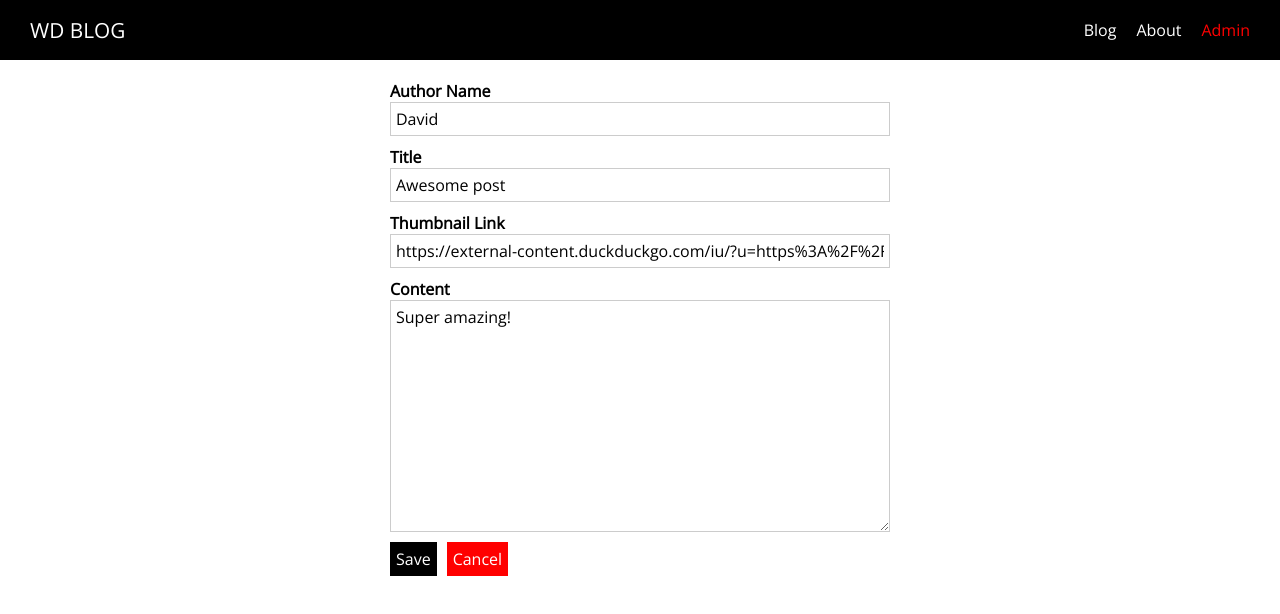
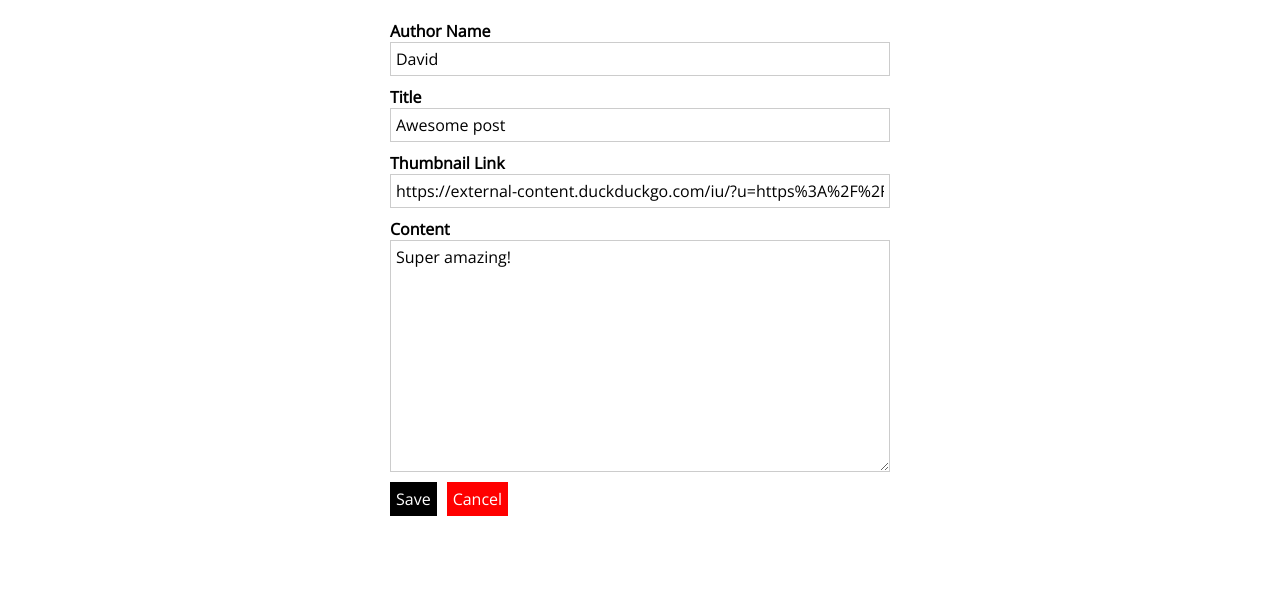
Before and after one commit to DasolPark/Max_NuxtJS_Blogs, a Nuxt app: page /admin/1 in a window 1280 px wide. Shown: the top 614 px of the page. Built offline with nearby package versions, Linux system fonts and the light colour scheme.

Commit message:
37. Adding a Separate Layout to the Admin Area

```diff
--- /dev/null
+++ b/layouts/admin.vue
@@ -0,0 +1,18 @@
+<template>
+  <div>
+    <Nuxt />
+  </div>
+</template>
+
+<script>
+</script>
+
+<style>
+html{
+  font-family: 'Open Sans', sans-serif;
+}
+
+body{
+  margin:0;
+}
+</style>
--- /dev/null
+++ b/layouts/error.vue
@@ -0,0 +1,22 @@
+<template>
+  <div class="error-page">
+    <h1>Oops, something went wrong!</h1>
+    <p>Back to <a href="/">safety</a>!</p>
+  </div>
+</template>
+
+<style scoped>
+.error-page {
+  text-align: center;
+}
+
+.error-page a {
+  text-decoration: none;
+  color: red;
+}
+
+.error-page a:hover,
+.error-page a:active {
+  color: salmon;
+}
+</style>
--- a/pages/admin/_postId/index.vue
+++ b/pages/admin/_postId/index.vue
@@ -10,6 +10,7 @@
 import AdminPostForm from '@/components/Admin/AdminPostForm';
 
 export default {
+  layout: 'admin',
   components:{
     AdminPostForm
   },
--- a/pages/admin/index.vue
+++ b/pages/admin/index.vue
@@ -15,6 +15,7 @@
 import AppButton from '@/components/UI/AppButton'
 
 export default {
+  layout: 'admin',
   components:{
     PostList,
     AppButton,
--- a/pages/admin/new-post/index.vue
+++ b/pages/admin/new-post/index.vue
@@ -10,6 +10,7 @@
 import AdminPostForm from '@/components/Admin/AdminPostForm';
 
 export default {
+  layout: 'admin',
   components:{
     AdminPostForm
   }
```
